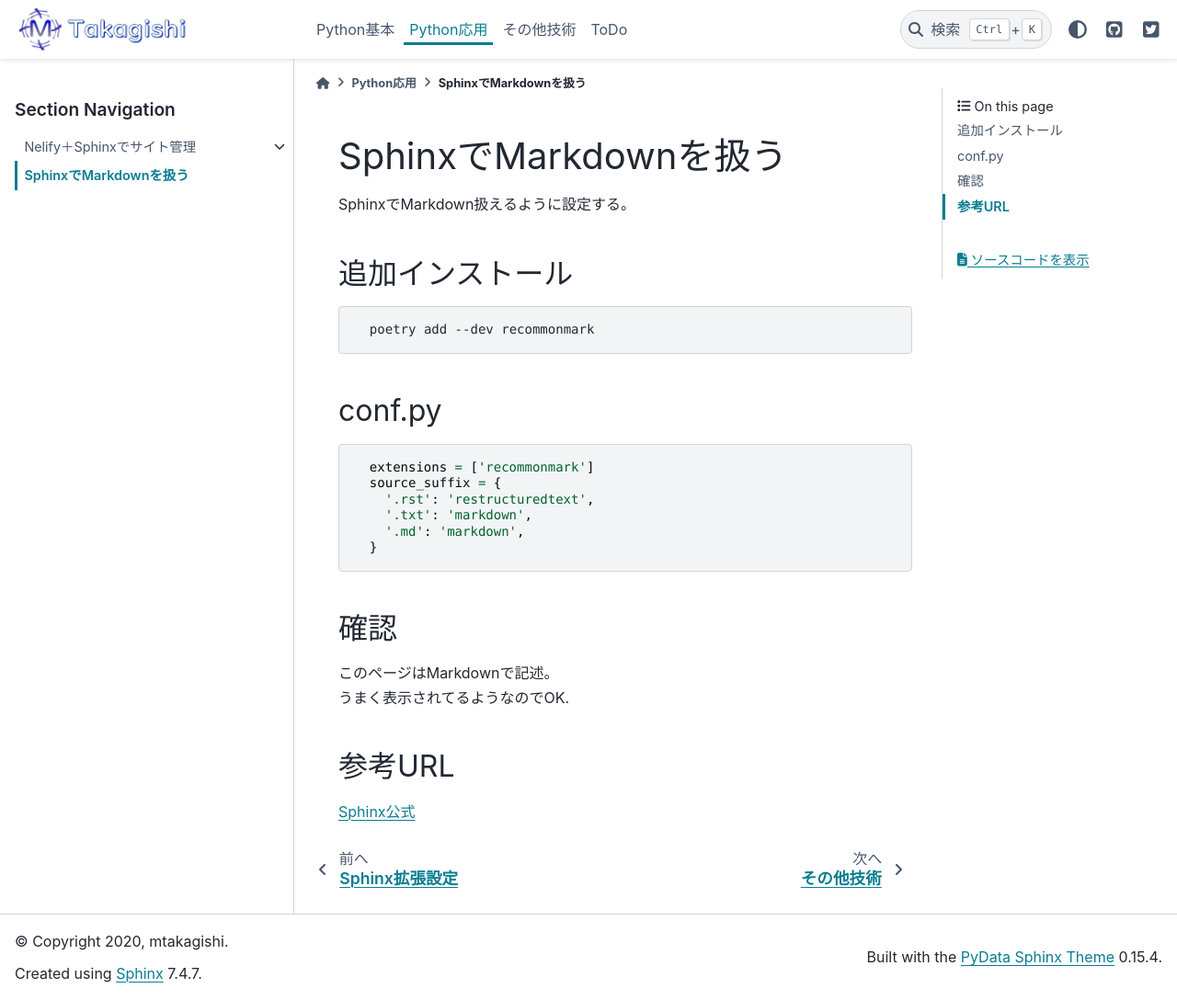
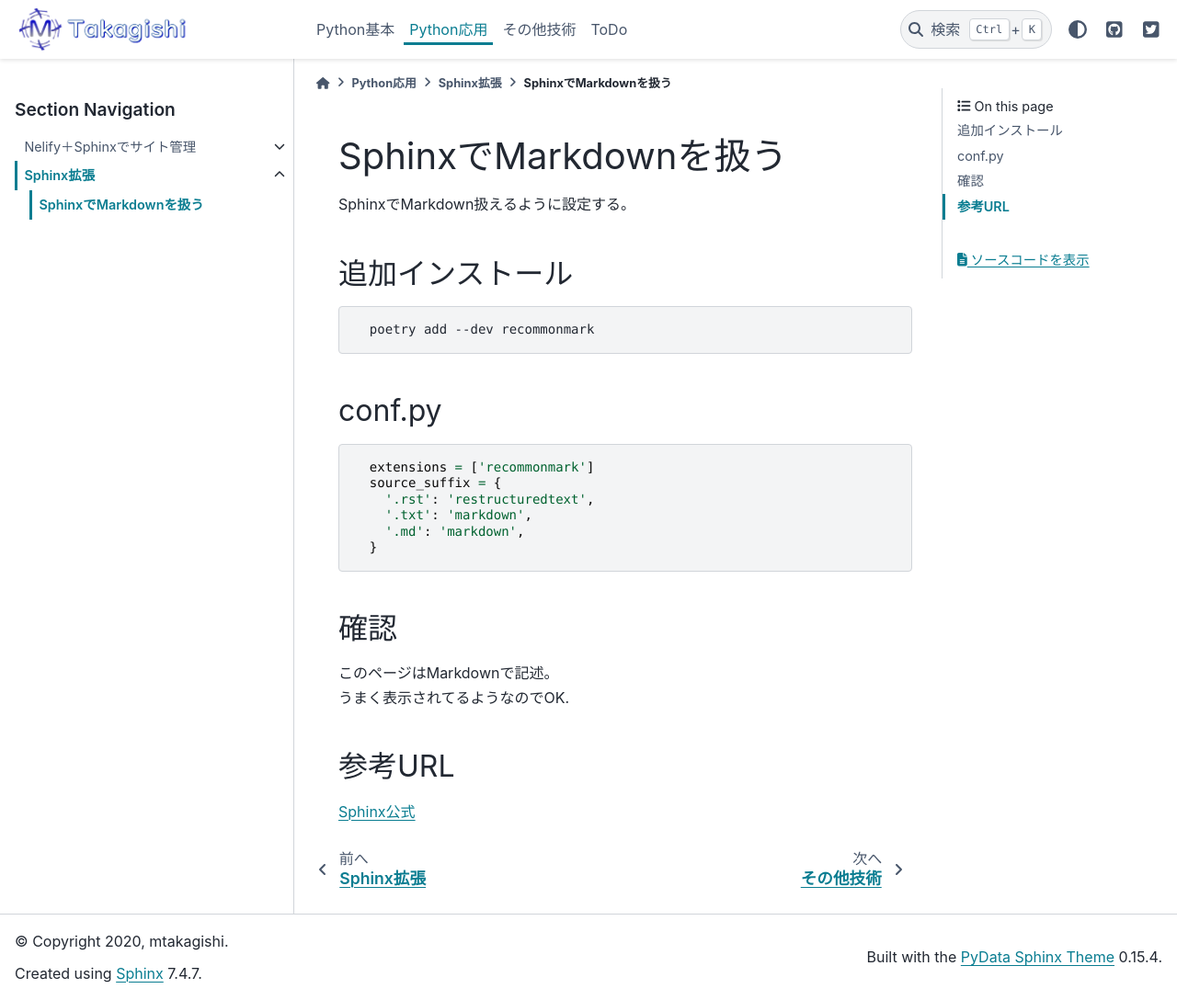
Before and after one commit to mtakagishi/mtakagishi, a Sphinx documentation site: the page built from docs/python-advanced/Sphinx-ext/markdown.md, in a window 1280 px wide and 1088 px high. Shown: the whole window at 92% size. Built offline with Sphinx 7.4.7 and the PyData theme 0.15.4, drawn with Linux system fonts in a browser that asks for light colours.

Commit message:
フォルダ構成を修正

```diff
--- /dev/null
+++ b/docs/python-advanced/Sphinx-ext/index.rst
@@ -0,0 +1,13 @@
+#################################################
+Sphinx拡張
+#################################################
+Last Updated on |date|
+
+Sphinxの拡張関連
+
+.. toctree::
+  :maxdepth: 2
+
+  markdown
+
+.. |date| date::
--- a/docs/python-advanced/index.rst
+++ b/docs/python-advanced/index.rst
@@ -8,4 +8,4 @@
   :maxdepth: 2
 
   netlify-sphinx/index
-  markdown/index
+  Sphinx-ext/index
--- a/docs/python-advanced/netlify-sphinx/index.rst
+++ b/docs/python-advanced/netlify-sphinx/index.rst
@@ -13,6 +13,5 @@
   Sphinx
   github
   netlify
-  Sphinx-ext
 
 .. |date| date::
```
Also changed, not shown: docs/python-advanced/Sphinx-ext/markdown.md (renamed from docs/python-advanced/markdown/index.md).
